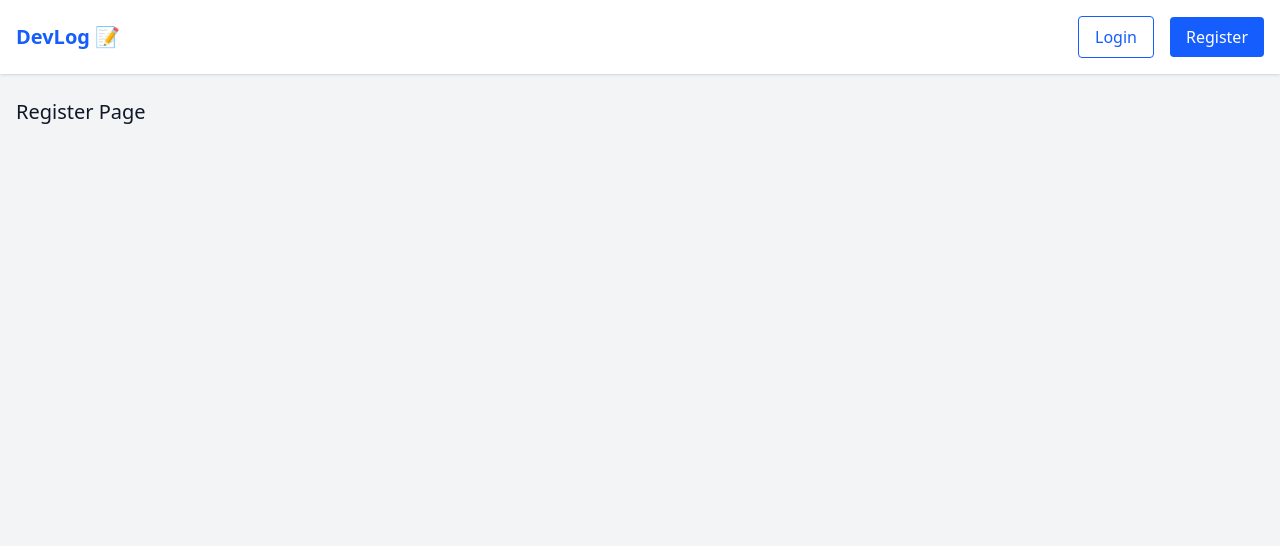
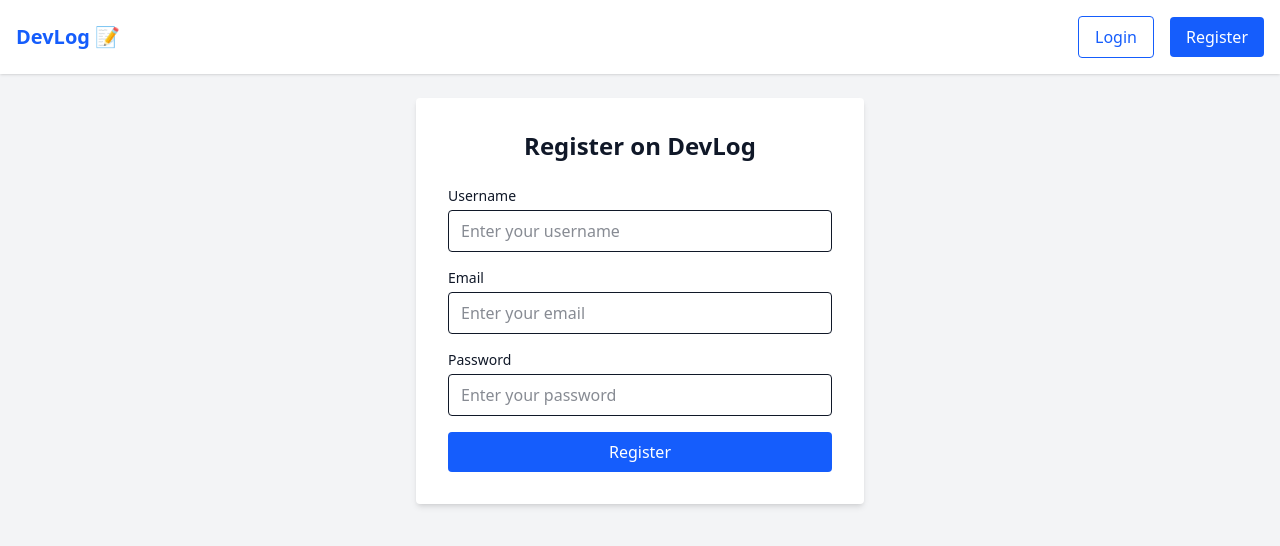
Before and after one commit to anirudha-8/06-devlog, a React (Vite) app in the folder client/: page /register in a window 1280 px wide. Shown: the top 546 px of the page. Built offline with nearby package versions, Linux system fonts and the light colour scheme.

Commit message:
feat(client/auth): add registration form with API integration and redirect on success

```diff
--- a/client/src/pages/RegisterPage.jsx
+++ b/client/src/pages/RegisterPage.jsx
@@ -1,4 +1,105 @@
+import { useState } from "react";
+import API from "../services/api";
+import { useNavigate } from "react-router-dom";
+
 const RegisterPage = () => {
-	return <h1 className="text-xl">Register Page</h1>;
+	const navigate = useNavigate();
+	const [formData, setFormData] = useState({
+		username: "",
+		email: "",
+		password: "",
+	});
+	const [loading, setLoading] = useState(false);
+	const [error, setError] = useState("");
+
+	const handleChange = (e) => {
+		setFormData((prev) => ({ ...prev, [e.target.name]: e.target.value }));
+	};
+
+	const handleSubmit = async (e) => {
+		e.preventDefault();
+		setLoading(true);
+		setError("");
+
+		try {
+			const { data } = await API.post("/auth/register", formData);
+
+			localStorage.setItem("token", data.token);
+			localStorage.setItem("user", JSON.stringify(data.user));
+
+			navigate("/");
+		} catch (err) {
+			setError(
+				err?.response?.data?.message ||
+					"Something went wrong. Please try again."
+			);
+		} finally {
+			setLoading(false);
+		}
+	};
+
+	return (
+		<div className="max-w-md mx-auto bg-white p-8 shadow-md rounded">
+			<h2 className="text-2xl font-bold mb-6 text-center">
+				Register on DevLog
+			</h2>
+
+			{error && (
+				<p className="bg-red-100 text-red-700 px-4 py-2 mb-4 rounded">
+					{error}
+				</p>
+			)}
+
+			<form onSubmit={handleSubmit} className="space-y-4">
+				<div>
+					<label className="block mb-1 text-sm font-medium">Username</label>
+					<input
+						type="text"
+						name="username"
+						value={formData.username}
+						required
+						onChange={handleChange}
+						className="w-full border px-3 py-2 rounded"
+						placeholder="Enter your username"
+					/>
+				</div>
+
+				<div>
+					<label className="block mb-1 text-sm font-medium">Email</label>
+					<input
+						type="email"
+						name="email"
+						value={formData.email}
+						required
+						onChange={handleChange}
+						className="w-full border px-3 py-2 rounded"
+						placeholder="Enter your email"
+					/>
+				</div>
+
+				<div>
+					<label className="block mb-1 text-sm font-medium">Password</label>
+					<input
+						type="password"
+						name="password"
+						value={formData.password}
+						required
+						onChange={handleChange}
+						className="w-full border px-3 py-2 rounded"
+						placeholder="Enter your password"
+					/>
+				</div>
+
+				<button
+					type="submit"
+					disabled={loading}
+					className="w-full bg-blue-600 text-white py-2 rounded hover:bg-blue-700 transition"
+				>
+					{loading ? "Registering..." : "Register"}
+				</button>
+			</form>
+		</div>
+	);
 };
+
 export default RegisterPage;
```
